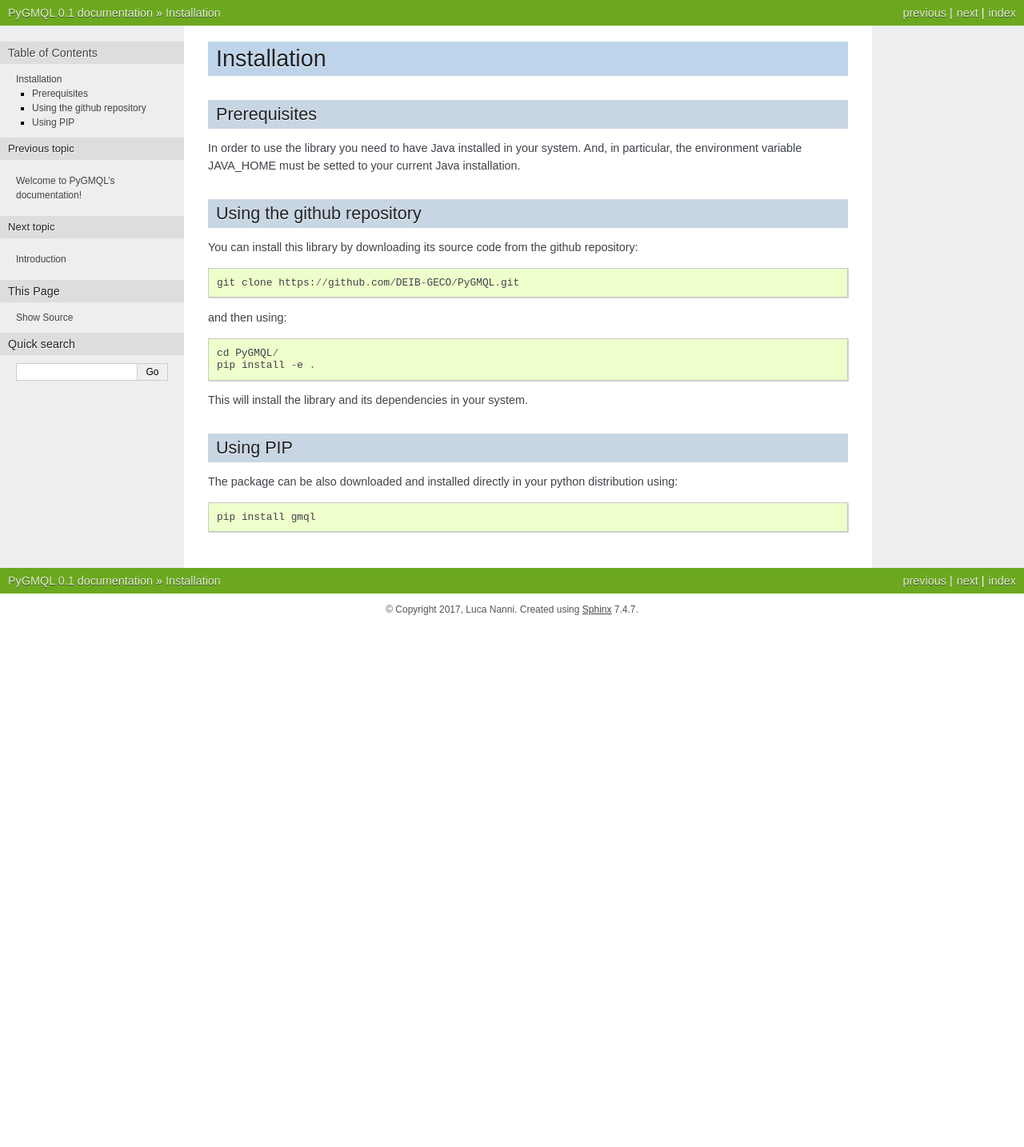
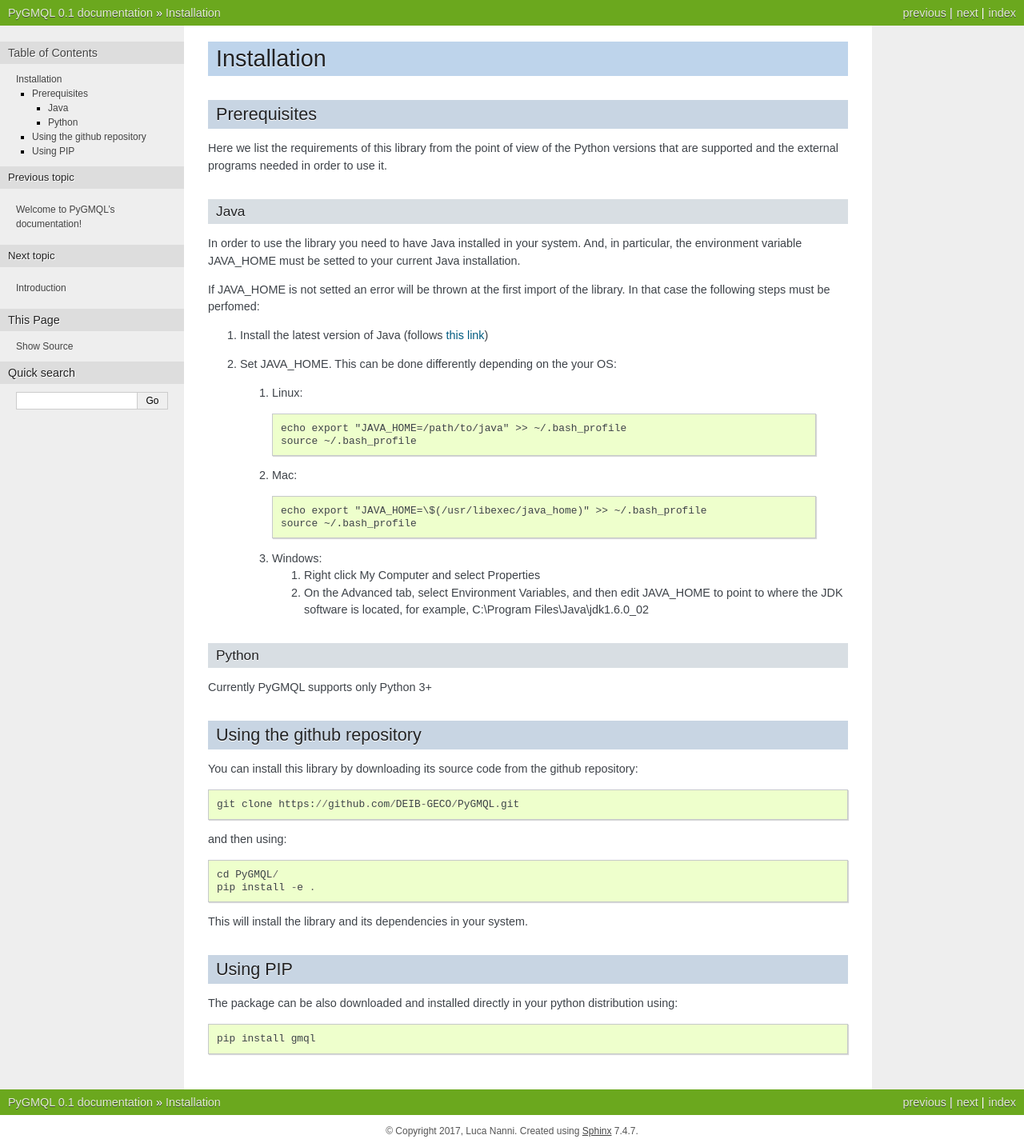
Before and after one commit to DEIB-GECO/PyGMQL, a Sphinx documentation site: the page built from doc/source/installation.rst, in a window 1280 px wide. Shown: the whole page at 80% size. Built offline with Sphinx 7.4.7, drawn with Linux system fonts in a browser that asks for light colours; before the commit the page ends 900 px from its top, so only the background shows below that.

Commit message:
added info for installation

```diff
--- a/doc/source/installation.rst
+++ b/doc/source/installation.rst
@@ -4,8 +4,47 @@
 -------------
 Prerequisites
 -------------
+
+Here we list the requirements of this library from the point of view of the Python
+versions that are supported and the external programs needed in order to use it.
+
+++++
+Java
+++++
+
 In order to use the library you need to have Java installed in your system. And, in particular,
 the environment variable JAVA_HOME must be setted to your current Java installation.
+
+If JAVA_HOME is not setted an error will be thrown at the first import of the library.
+In that case the following steps must be perfomed:
+
+1. Install the latest version of Java (follows `this link <https://www.java.com/it/download/>`_)
+2. Set JAVA_HOME. This can be done differently depending on the your OS:
+
+   1. Linux:
+
+    .. code-block:: none
+
+       echo export "JAVA_HOME=/path/to/java" >> ~/.bash_profile
+       source ~/.bash_profile
+
+
+   2. Mac:
+
+    .. code-block:: none
+
+       echo export "JAVA_HOME=\$(/usr/libexec/java_home)" >> ~/.bash_profile
+       source ~/.bash_profile
+
+   3. Windows:
+
+      1. Right click My Computer and select Properties
+      2. On the Advanced tab, select Environment Variables, and then edit JAVA_HOME to point to where the JDK software is located, for example, C:\\Program Files\\Java\\jdk1.6.0_02
+
+++++++
+Python
+++++++
+Currently PyGMQL supports only Python 3+
 
 
 ---------------------------
```
